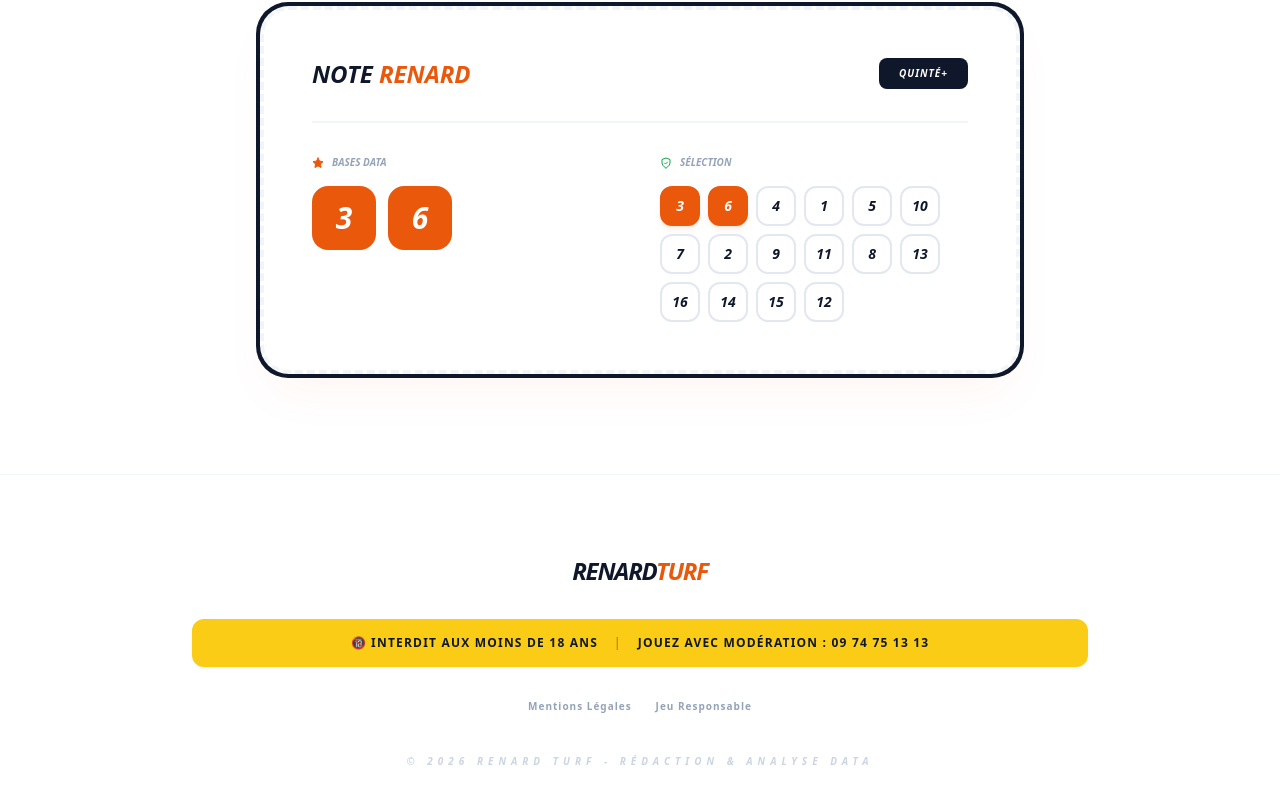
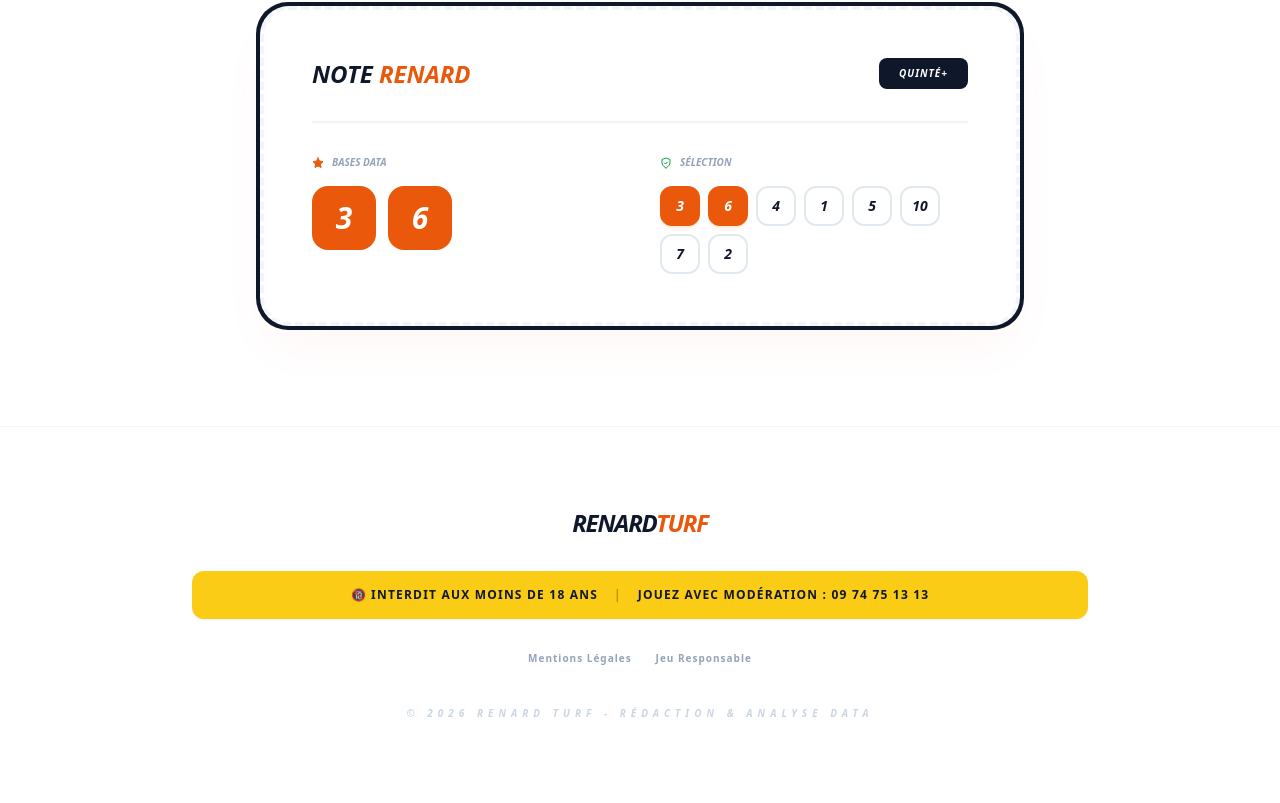
Before and after one commit to RenardTurf/Renard-turf, a React (Vite) app: page / in a window 1280 px wide. Shown: the part 4305-5108 px from the top of the page. Built offline with nearby package versions, Linux system fonts and the light colour scheme; no server answers.

Commit message:
Update App.jsx

```diff
--- a/src/App.jsx
+++ b/src/App.jsx
@@ -470,7 +470,8 @@
                  <div className="flex flex-col items-start gap-4 text-left">
                     <h4 className="text-[10px] font-black uppercase text-slate-400 italic flex items-center gap-2"><ShieldCheck className="w-3 h-3 text-green-600" /> Sélection</h4>
                     <div className="flex flex-wrap gap-2">
-                       {[3, 6, 4, 1, 5, 10, 7, 2, 9, 11, 8, 13, 16, 14, 15, 12].map((num, i) => (
+                       {/* MODIFICATION ICI : SEULEMENT LES 8 PREMIERS POUR LE TICKET */}
+                       {[3, 6, 4, 1, 5, 10, 7, 2].map((num, i) => (
                           <div key={num} className={`w-10 h-10 rounded-xl flex items-center justify-center font-black text-sm italic border-2 ${i < 2 ? 'bg-orange-600 border-orange-600 text-white shadow-md shadow-orange-600/10' : 'bg-white border-slate-200 text-slate-900'}`}>{num}</div>
                        ))}
                     </div>
```
